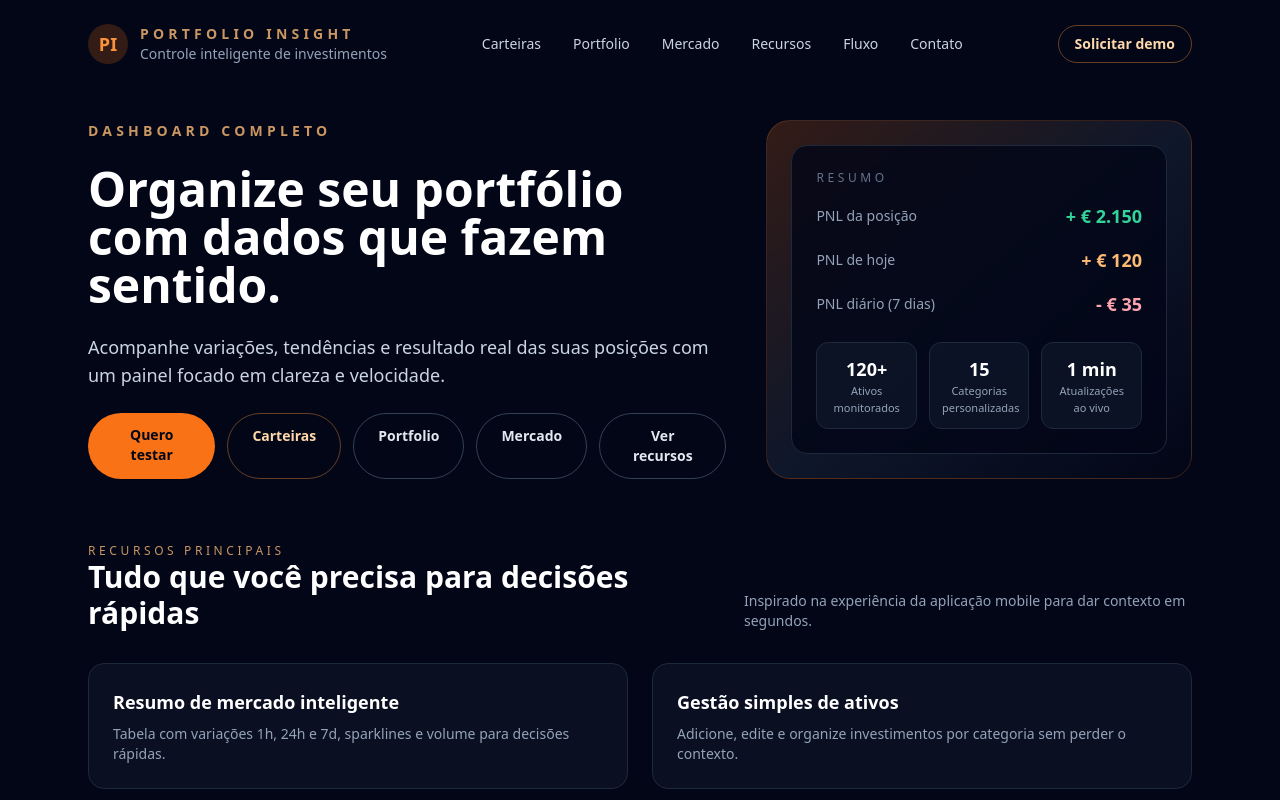
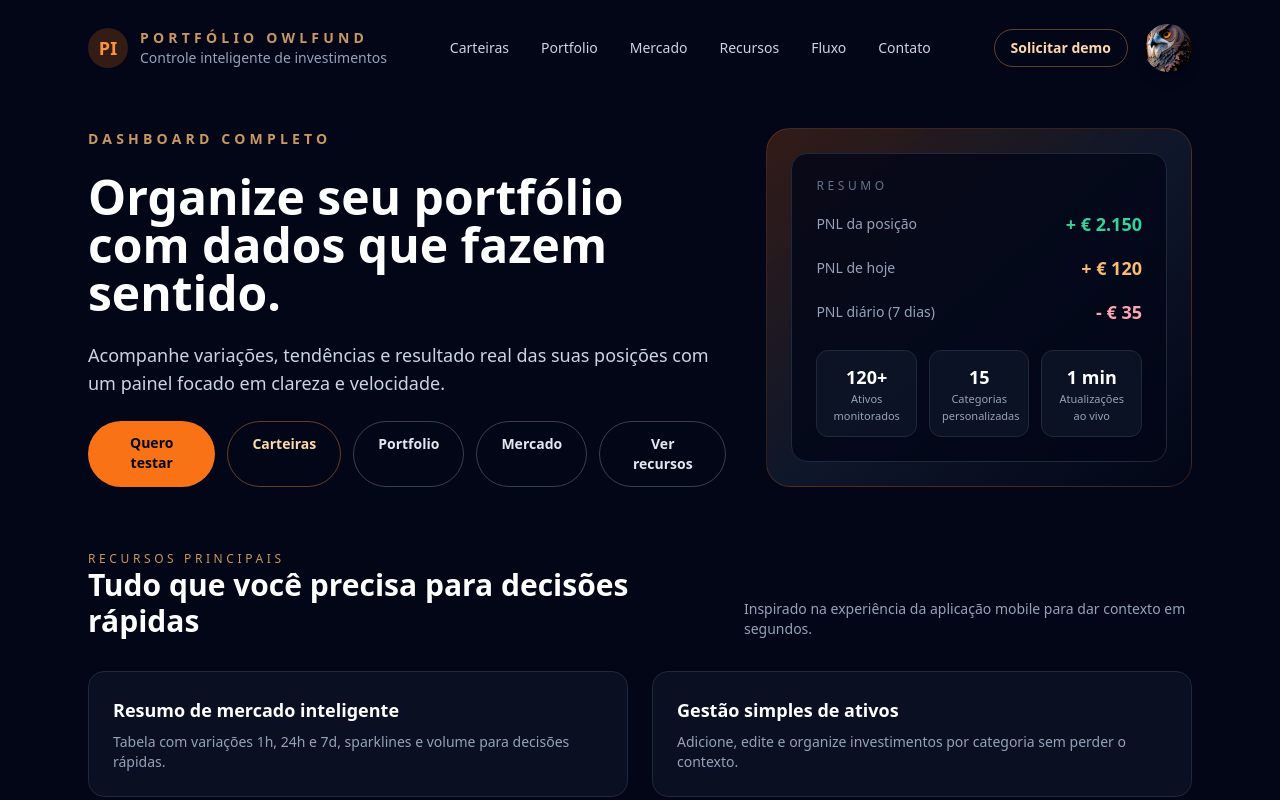
Before and after one commit to Gustavo-cripto/Owlfund, a Next.js app: page / in a window 1280 px wide. Shown: the top 800 px of the page. Built offline with nearby package versions, Linux system fonts and the light colour scheme.

Commit message:
add owlfund branding and header owl

```diff
--- a/src/app/layout.tsx
+++ b/src/app/layout.tsx
@@ -4,7 +4,7 @@
 import "./globals.css";
 
 export const metadata: Metadata = {
-  title: "Portfolio Insight",
+  title: "Portfólio Owlfund",
   description:
     "Dashboard inteligente para acompanhar seus investimentos com clareza.",
 };
--- a/src/app/page.tsx
+++ b/src/app/page.tsx
@@ -52,7 +52,7 @@
           </span>
           <div>
             <p className="text-sm font-semibold uppercase tracking-[0.3em] text-orange-300/80">
-              Portfolio Insight
+              Portfólio Owlfund
             </p>
             <p className="text-sm text-slate-400">Controle inteligente de investimentos</p>
           </div>
@@ -77,12 +77,19 @@
             Contato
           </a>
         </nav>
+        <div className="flex items-center gap-4">
           <a
             className="rounded-full border border-orange-400/40 px-4 py-2 text-sm font-semibold text-orange-200 transition hover:border-orange-400 hover:text-white"
             href="#contato"
           >
             Solicitar demo
           </a>
+          <img
+            src="/owlfund-owl.png"
+            alt="Owlfund"
+            className="h-12 w-12 rounded-full object-cover shadow-lg"
+          />
+        </div>
       </header>
 
       <main className="mx-auto flex w-full max-w-6xl flex-col gap-16 px-6 pb-24 pt-8">
```
Also changed, not shown: public/owlfund-owl.png (added). Lines whose indentation alone changed are shown as unchanged.
